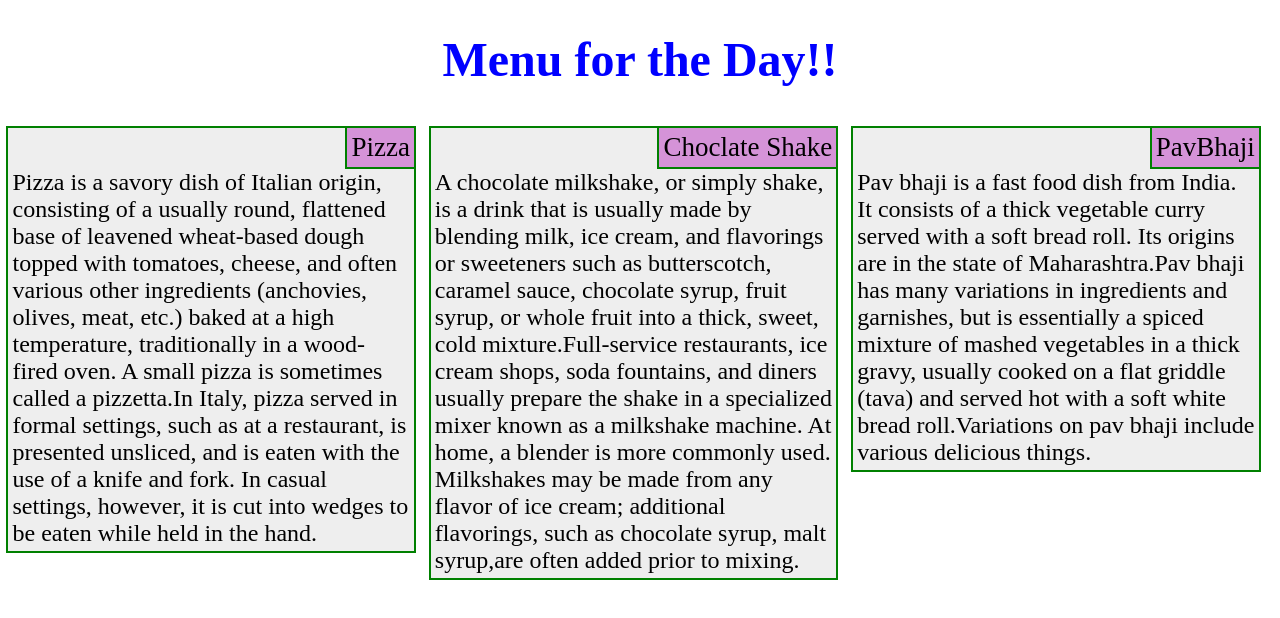
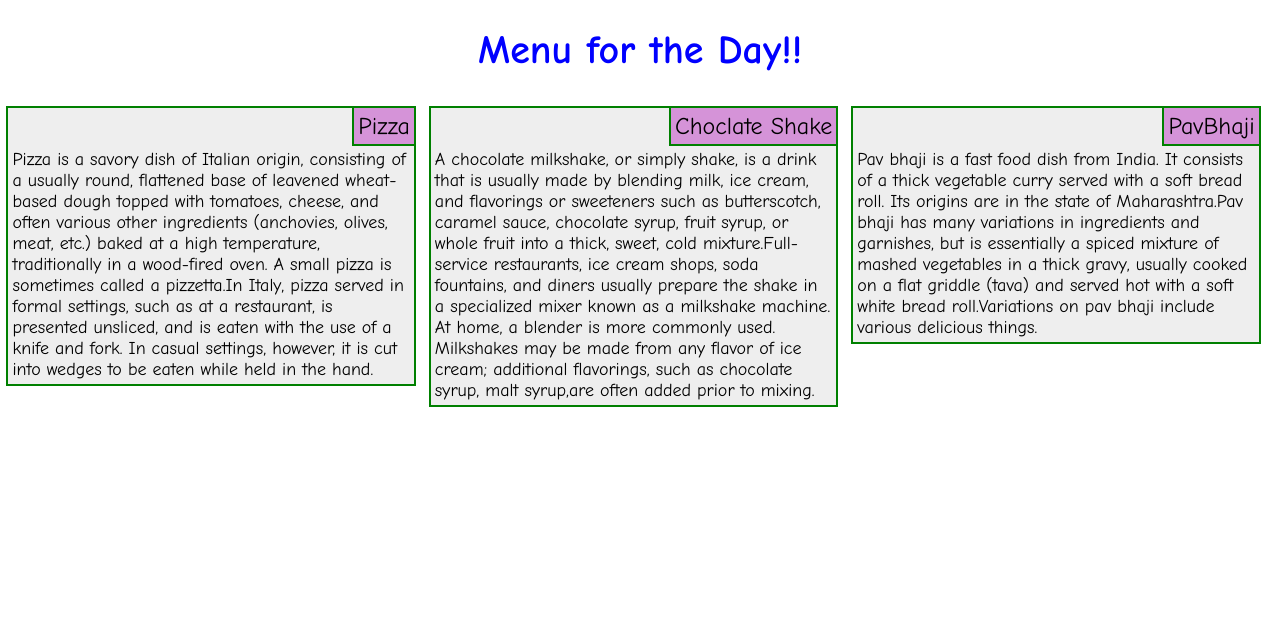
Before and after one commit to Ritishaa/Coursera-Css, a plain HTML site: page module2-solution/index.html in a window 1280 px wide. Drawn offline with Linux system fonts and the light colour scheme.

Commit message:
Small Change

```diff
--- a/module2-solution/css/styles.css
+++ b/module2-solution/css/styles.css
@@ -7,7 +7,8 @@ body{
 h1{
 	color: blue;
 	text-align: center;
-	font-size: 48px;
+	font-size: 40px;
+	font-family: Comic Sans, Comic Sans MS, cursive;
 }
 
 .c1 ,.c2 ,.c3{
@@ -19,11 +20,11 @@ p{
 	background-color: #eee;
 	border: 2px solid green;
 	padding: 1%;
-    font-family: Brush Script MT;
-    font-size: 24px;
+    font-size: 18px;
     padding-top: 10%;
     margin:0;
     margin-bottom: 5%;
+    font-family: Comic Sans, Comic Sans MS, cursive;
  }
 
 .s1 ,.s2 ,.s3{
@@ -33,8 +34,8 @@ p{
 	background-color:#d593d8;
 	border: 2px solid green;
 	padding: 1%;
-    font-family: Brush Script MT;
-    font-size: 27px;
+    font-size: 24px;
+    font-family: Comic Sans, Comic Sans MS, cursive;
 }
 
 .wrapper{
```
Also changed, not shown: module2-solution/index.html (+0 -3 lines).
